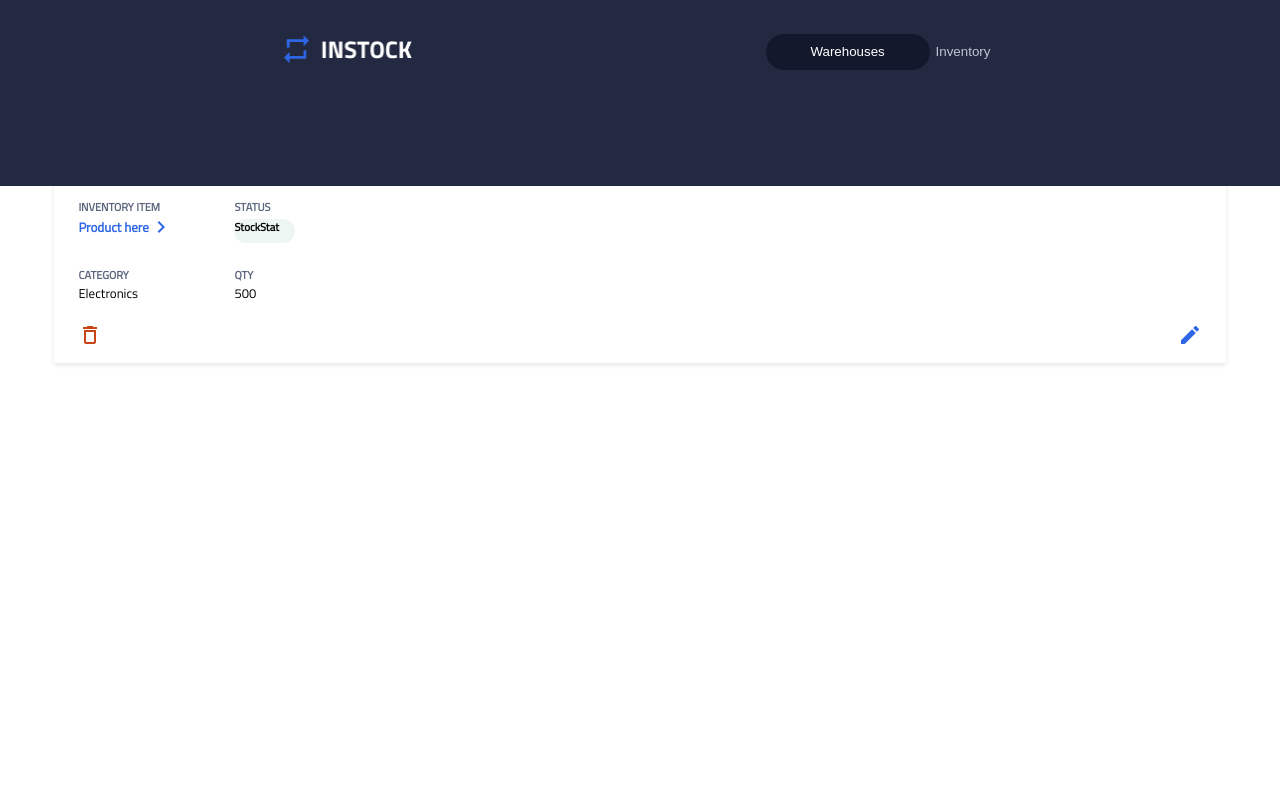
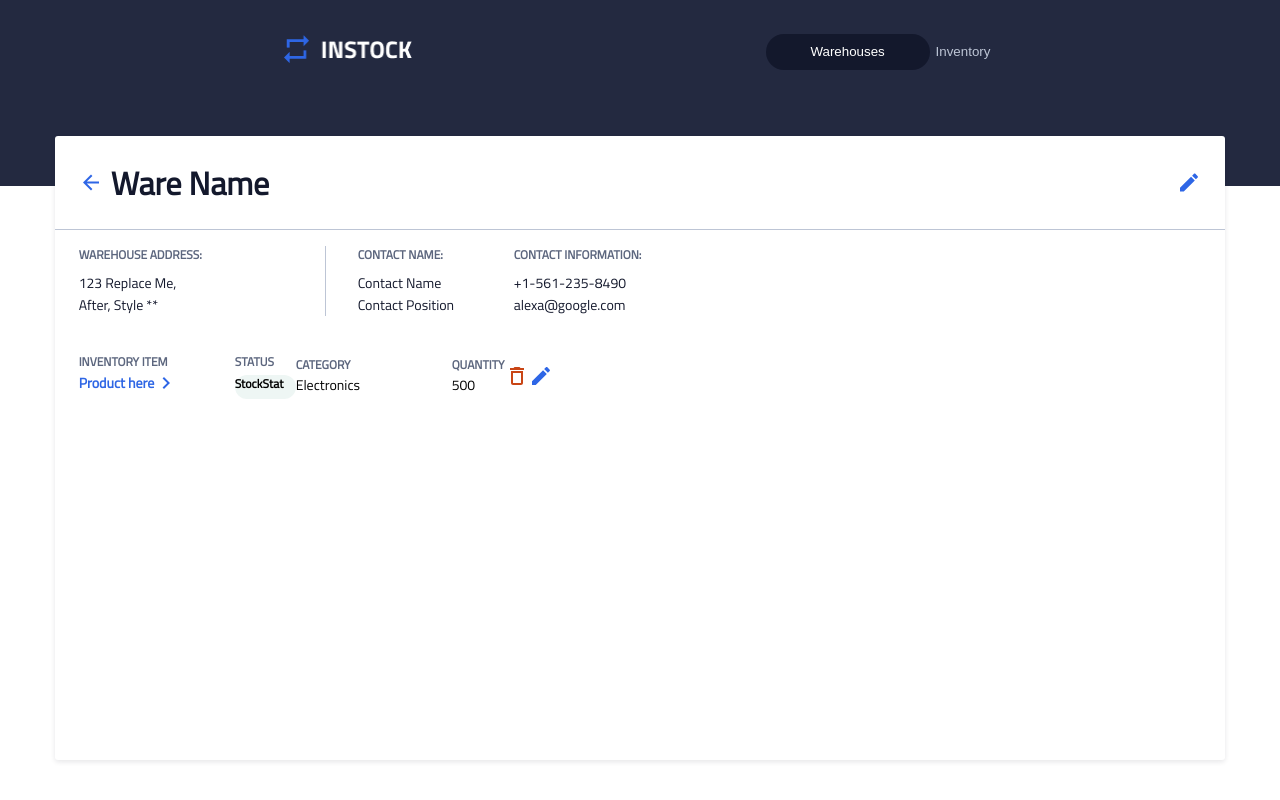
Before and after one commit to KevinTyrrell/InStock, a React (Create React App) app in the folder client/: page /warehouses/1 in a window 1280 px wide. Shown: the top 800 px of the page. Built offline with nearby package versions, Linux system fonts and the light colour scheme; no server answers.

Commit message:
MIAC41EHA-8 finish mobile styling

```diff
--- a/client/src/App.js
+++ b/client/src/App.js
@@ -12,10 +12,9 @@ class App extends React.Component {
     return (
       <Router>
         <Header />
-        <WarehouseDets />
         <Switch>
-          <Route path="/warehouses" exact component={WarehouseDets} />
-          {/* <Route path="/warehouses/:id" exact component={WarehouseDets} /> */}
+          <Route path="/warehouses" exact component={WarehousesList} />
+          <Route path="/warehouses/:id" exact component={WarehouseDets} />
 
           {/* <Route path="" component={}/>
          <Route path="" component={}/> */}
--- a/client/src/Components/WarehouseDets/WarehouseDets.jsx
+++ b/client/src/Components/WarehouseDets/WarehouseDets.jsx
@@ -11,16 +11,27 @@ export class WarehouseDets extends Component {
     currWarehouse: null,
   };
 
+  state = {
+    currInventory: null,
+  };
+
   componentDidMount() {
     axios
       .get("/data/:warehouseId")
-      .then((res) => {
-        console.log("response successful");
-      })
+      .then((res) => this.setState({ currInventory: res.data }))
       .catch((err) => {
         console.log(err);
       });
   }
+
+  //   componentDidMount() {
+  //     axios
+  //       .get("/data/:warehouseId")
+  //       .then((res) => this.setState({ currInventory: res.data }))
+  //       .catch((err) => {
+  //         console.log(err);
+  //       });
+  //   }
 
   render() {
     return (
@@ -83,10 +94,11 @@ export class WarehouseDets extends Component {
             </div>
             <div>
               <h4 className="inv__qty">QTY</h4>
+              <h4 id="deskQty">QUANTITY</h4>
               <h4 className="inv__qty--amt">500</h4>
             </div>
           </div>
-          <div class="inv__icons">
+          <div className="inv__icons">
             <img src={deleteBtn} id="delete" alt="edit button" />
             <img src={editBtn} alt="edit button" />
           </div>
--- a/client/src/Components/WarehouseDets/WarehouseDets.scss
+++ b/client/src/Components/WarehouseDets/WarehouseDets.scss
@@ -1,10 +1,4 @@
 @use '../../partials/partial' as *;
-
-// * {
-//   margin: 0;
-//   padding: 0;
-//   box-sizing: border-box;
-// }
 
 h4 {
   margin: 0;
@@ -20,11 +14,17 @@ a {
 
 .warehouse {
   display: flex;
+  background-color: #ffffff;
   flex-direction: column;
-  width: 91.5%;
-  margin: auto;
+  //   width: 91.5%;
+  //   margin: auto;
   box-shadow: 0px 2px 5px rgba(19, 24, 44, 0.1);
   border-radius: 3px;
+  position: absolute;
+  left: 4.27%;
+  right: 4.27%;
+  top: 136px;
+  bottom: 4.95%;
 
   &__inline {
     display: flex;
@@ -38,6 +38,10 @@ a {
     @include moH1;
     color: $stockBlack;
     padding-left: 0.5rem;
+
+    @include tablet {
+      @include dtH1;
+    }
   }
 }
 
@@ -55,6 +59,11 @@ a {
     width: 114px;
     height: 16px;
     margin-bottom: 0.5rem;
+    @include tablet {
+      @include dtH4;
+      width: 125px;
+      height: 18px;
+    }
 
     &--loc {
       @include moP2;
@@ -62,6 +71,7 @@ a {
       width: 259px;
       height: 40px;
       @include tablet {
+        @include dtP2;
         width: 214px;
         height: 44px;
         padding-right: 2rem;
@@ -84,12 +94,20 @@ a {
     width: 79px;
     height: 16px;
     margin-bottom: 0.5rem;
+    @include tablet {
+      @include dtH4;
+      width: 87px;
+      height: 18px;
+    }
 
     &--pos {
       @include moP2;
       color: $stockBlack;
       width: 140px;
       height: 40px;
+      @include tablet {
+        @include dtP2;
+      }
     }
   }
 
@@ -103,10 +121,18 @@ a {
     width: 119px;
     height: 16px;
     margin-bottom: 0.5rem;
+    @include tablet {
+      @include dtH4;
+      width: 130px;
+      height: 18px;
+    }
 
     &--phone {
       @include moP2;
       color: $stockBlack;
+      @include tablet {
+        @include dtP2;
+      }
     }
   }
 }
@@ -124,6 +150,8 @@ a {
   padding-top: 1rem;
   @include tablet {
     border-top: none;
+    display: flex;
+    align-items: center;
   }
 
   &__inline {
@@ -136,6 +164,11 @@ a {
     color: $slate;
     width: 83px;
     height: 16px;
+    @include tablet {
+      @include dtH4;
+      width: 91px;
+      height: 18px;
+    }
 
     &--inline {
       display: flex;
@@ -145,6 +178,9 @@ a {
     &--prod {
       @include moH3;
       color: $stockIndigo;
+      @include tablet {
+        @include dtH3;
+      }
     }
   }
 
@@ -154,6 +190,11 @@ a {
     width: 37px;
     height: 16px;
     padding-bottom: 0.25rem;
+    @include tablet {
+      @include dtH4;
+      width: 40px;
+      height: 18px;
+    }
 
     &--inout {
       @include moH4;
@@ -161,6 +202,9 @@ a {
       border-radius: 20px;
       width: 61px;
       height: 24px;
+      @include tablet {
+        @include dtH4;
+      }
     }
   }
 
@@ -169,9 +213,17 @@ a {
     color: $slate;
     width: 51px;
     height: 16px;
+    @include tablet {
+      @include dtH4;
+      width: 56px;
+      height: 18px;
+    }
 
     &--type {
       @include moP2;
+      @include tablet {
+        @include dtP2;
+      }
     }
   }
 
@@ -180,9 +232,15 @@ a {
     color: $slate;
     width: 19px;
     height: 16px;
+    @include tablet {
+      display: none;
+    }
 
     &--amt {
       @include moP2;
+      @include tablet {
+        @include dtP2;
+      }
     }
   }
 
@@ -201,4 +259,16 @@ a {
 .itemInfo {
   display: flex;
   padding-top: 1.5rem;
+  @include tablet {
+    padding: 0;
+  }
 }
+
+#deskQty {
+  display: none;
+  @include tablet {
+    display: block;
+    @include dtH4;
+    color: $slate;
+  }
+}
```
Also changed, not shown: 1 other file (tests, documents, lock files or other folders).
